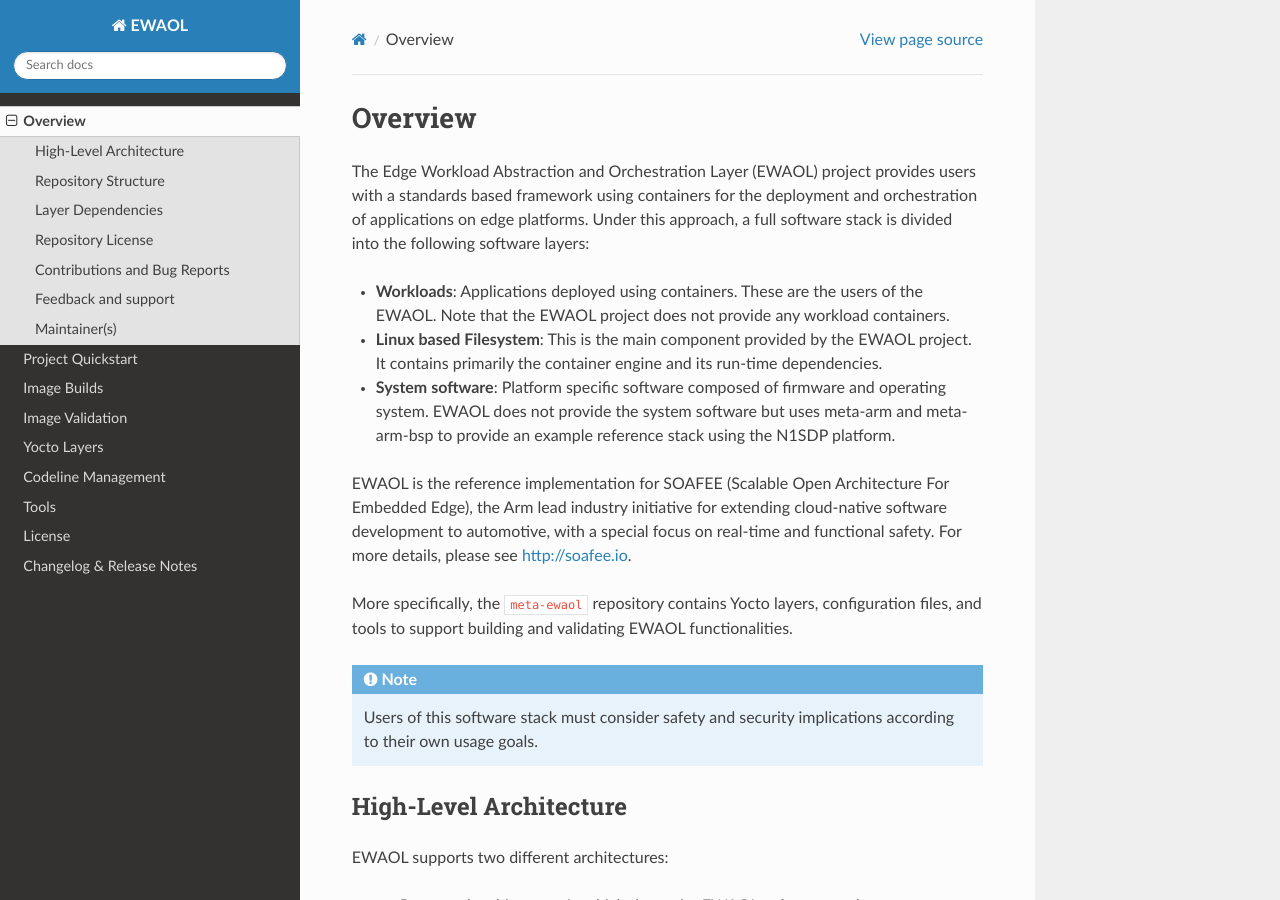
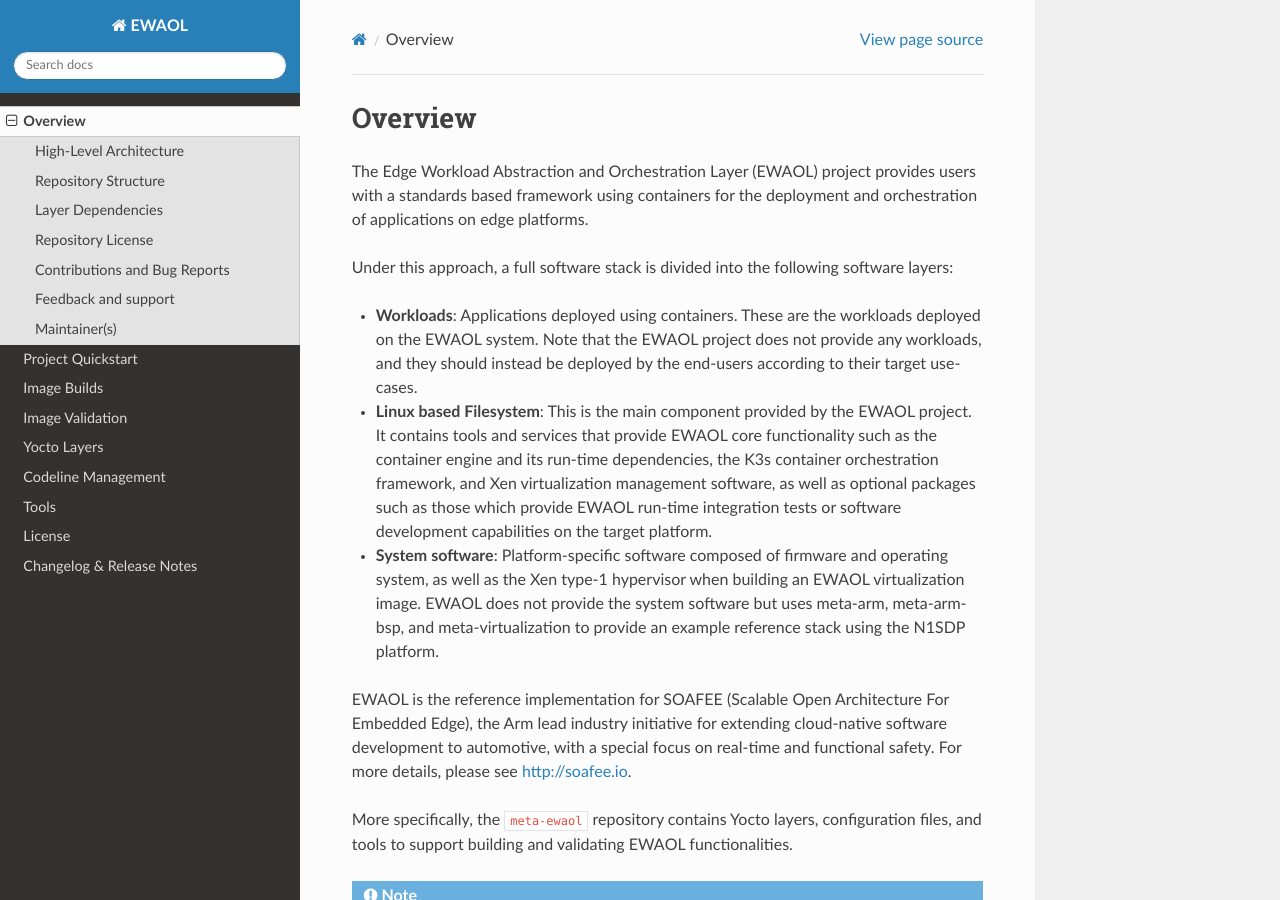
Before and after one commit to chaoge525/soafee_demo, a Sphinx documentation site: the page built from documentation/overview.rst, in a window 1280 px wide and 900 px high. Built offline with Sphinx 7.4.7 and the Read the Docs theme 2.0.0, drawn with Linux system fonts in a browser that asks for light colours.

Commit message:
doc: Update EWAOL project overview
Issue-Id: SCM-3893
Signed-off-by: Richard Neill <richard.neill@arm.com>
Change-Id: I961a4177ebf98f13cd04358e6556c100bd11123b

```diff
--- a/documentation/overview.rst
+++ b/documentation/overview.rst
@@ -3,21 +3,28 @@
 
 The Edge Workload Abstraction and Orchestration Layer (EWAOL) project provides
 users with a standards based framework using containers for the deployment and
-orchestration of applications on edge platforms. Under this approach, a full
-software stack is divided into the following software layers:
+orchestration of applications on edge platforms.
 
-* **Workloads**: Applications deployed using containers. These are the users of
-  the EWAOL. Note that the EWAOL project does not provide any workload
-  containers.
+Under this approach, a full software stack is divided into the following
+software layers:
+
+* **Workloads**: Applications deployed using containers. These are the workloads
+  deployed on the EWAOL system. Note that the EWAOL project does not provide any
+  workloads, and they should instead be deployed by the end-users according to
+  their target use-cases.
 
 * **Linux based Filesystem**: This is the main component provided by the EWAOL
-  project. It contains primarily the container engine and its run-time
-  dependencies.
+  project. It contains tools and services that provide EWAOL core functionality
+  such as the container engine and its run-time dependencies, the K3s container
+  orchestration framework, and Xen virtualization management software, as well
+  as optional packages such as those which provide EWAOL run-time integration
+  tests or software development capabilities on the target platform.
 
-* **System software**: Platform specific software composed of firmware and
-  operating system. EWAOL does not provide the system software but uses meta-arm
-  and meta-arm-bsp to provide an example reference stack using the N1SDP
-  platform.
+* **System software**: Platform-specific software composed of firmware and
+  operating system, as well as the Xen type-1 hypervisor when building an EWAOL
+  virtualization image. EWAOL does not provide the system software but uses
+  meta-arm, meta-arm-bsp, and meta-virtualization to provide an example
+  reference stack using the N1SDP platform.
 
 EWAOL is the reference implementation for SOAFEE (Scalable Open Architecture
 For Embedded Edge), the Arm lead industry initiative for extending cloud-native
```
